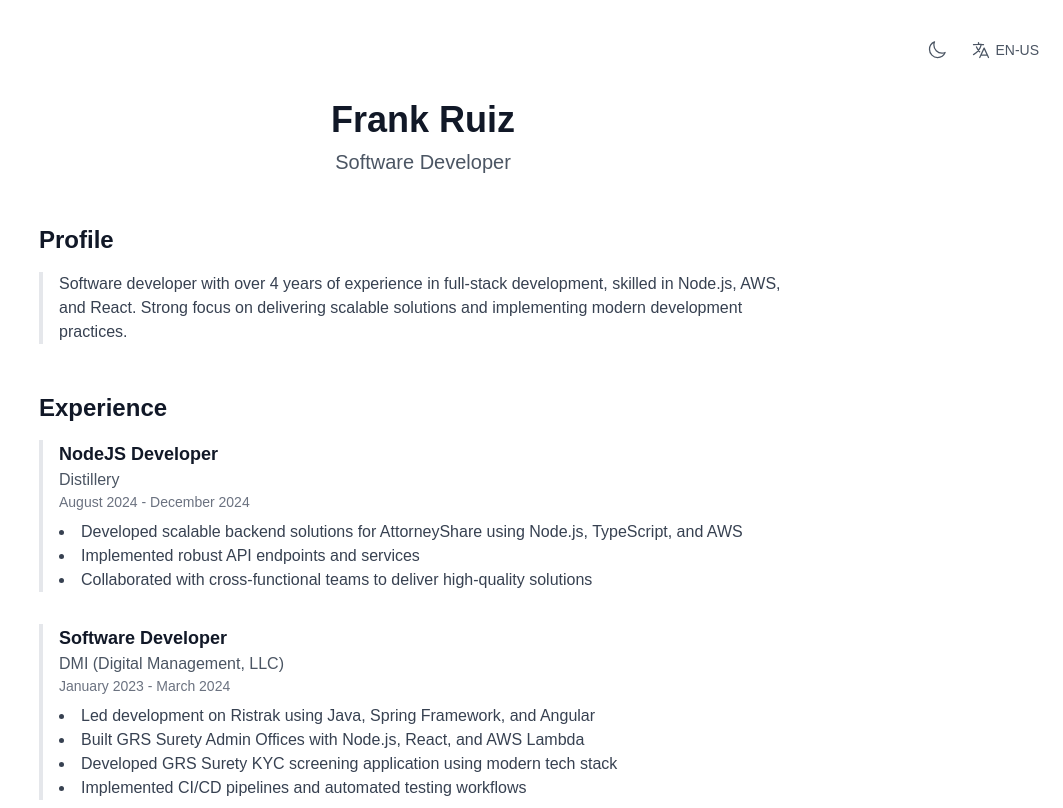
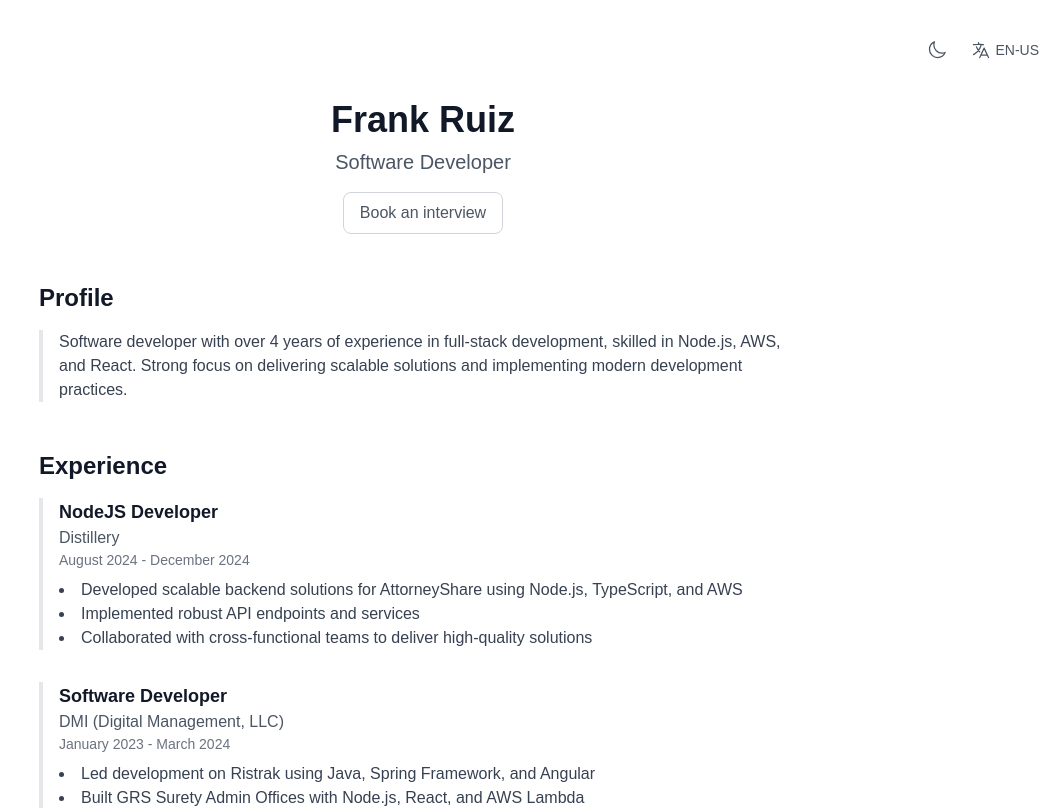
Before and after one commit to franklevel/resume, a Next.js app: page / in a window 1280 px wide. Shown: the top 808 px of the page, without its empty margins (217-1280 px from the left). Built offline with nearby package versions, Linux system fonts and the light colour scheme.

Commit message:
feat: add interview booking button with theme-consistent styling

```diff
--- a/src/components/ResumeContent.tsx
+++ b/src/components/ResumeContent.tsx
@@ -25,6 +25,14 @@ export default function ResumeContent({ lang, resumeData }: Props) {
           <p className="text-xl text-gray-600 dark:text-gray-400">
             {lang === 'es' ? 'Desarrollador de Software' : 'Software Developer'}
           </p>
+          <a
+            href="https://calendar.google.com/calendar/u/1?cid=ZnJhbmsucnVpei5hckBnbWFpbC5jb20"
+            target="_blank"
+            rel="noopener noreferrer"
+            className="inline-block mt-4 px-4 py-2 text-gray-600 dark:text-gray-400 border border-gray-300 dark:border-gray-700 rounded-lg hover:bg-gray-100 dark:hover:bg-gray-800 transition-colors"
+          >
+            {lang === 'es' ? 'Agendar una entrevista' : 'Book an interview'}
+          </a>
         </header>
 
         <SectionList language={lang} resumeData={resumeData} />
```
